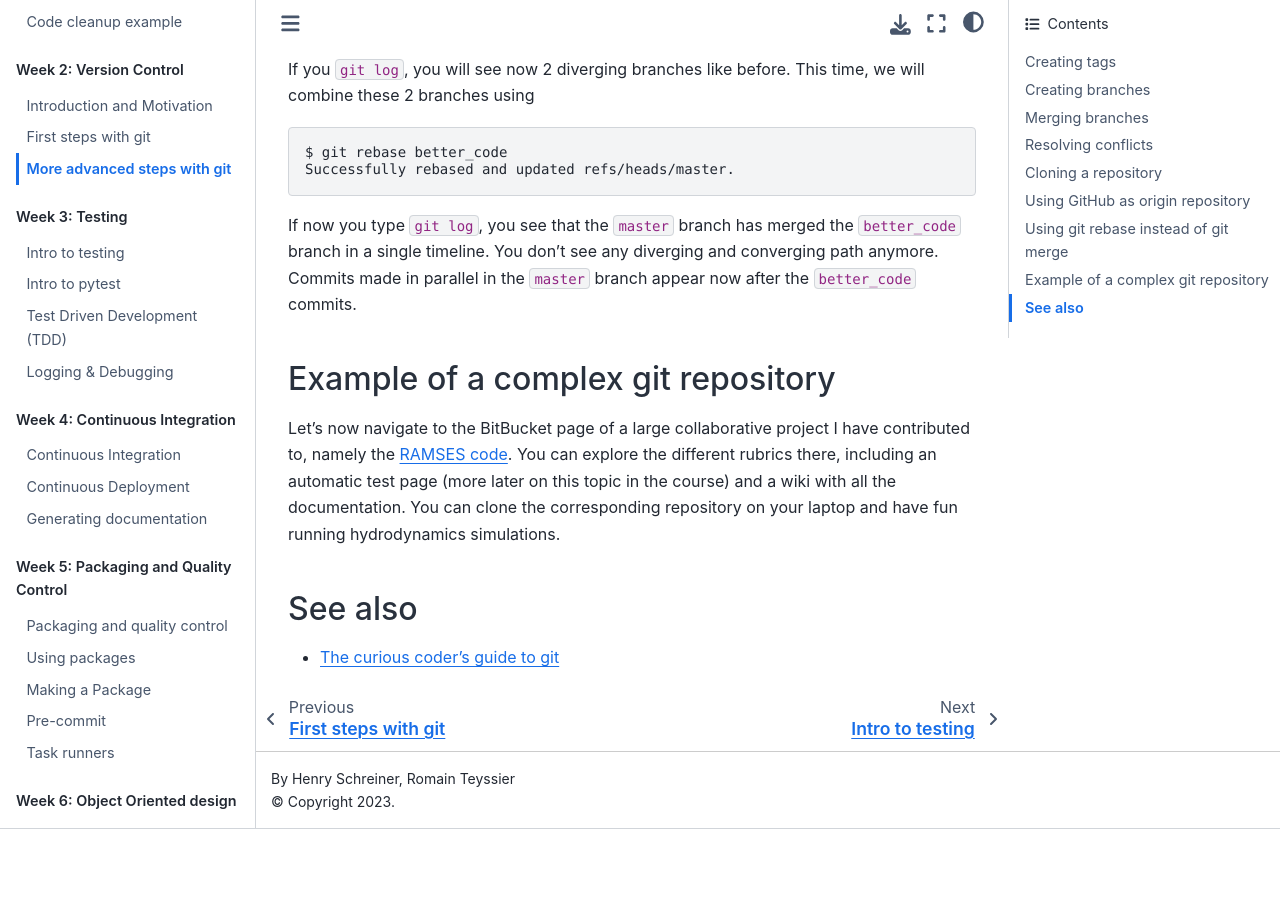
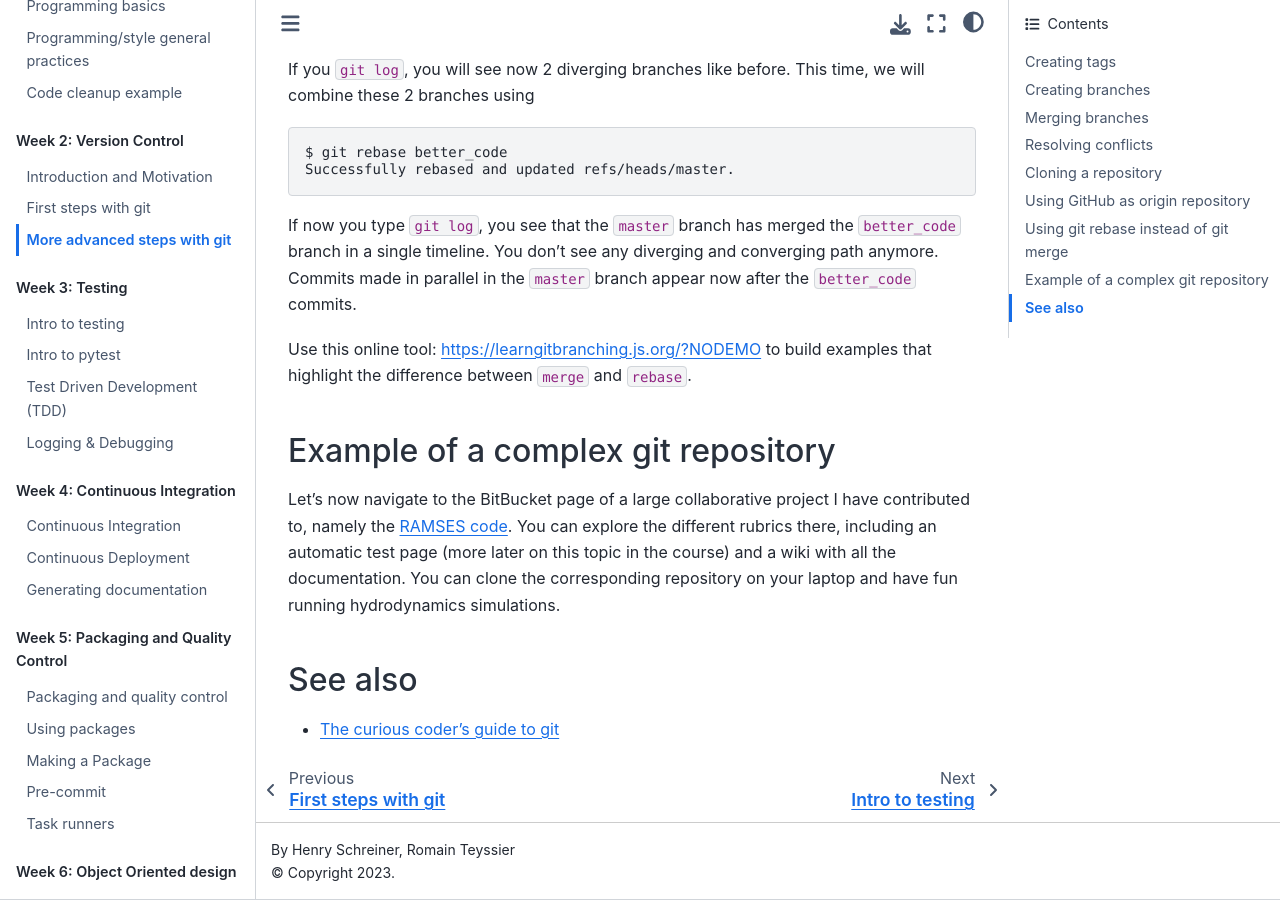
Before and after one commit to se-for-sci/se-for-sci.github.io, a Jupyter Book: the page built from content/week02/advanced_steps.md, in a window 1280 px wide and 900 px high, scrolled down 11203 px. Built offline with Jupyter Book 1.0.4 settings and Sphinx 7.4.7 and the Sphinx Book theme 1.1.4, drawn with Linux system fonts in a browser that asks for light colours; before the commit the page ends 12032 px from its top, so only the background shows below that.

Commit message:
Add a section on rebase.

```diff
--- a/content/week02/advanced_steps.md
+++ b/content/week02/advanced_steps.md
@@ -585,6 +585,8 @@
 in a single timeline. You don't see any diverging and converging path anymore.
 Commits made in parallel in the `master` branch appear now after the `better_code` commits.
 
+Use this online tool: https://learngitbranching.js.org/?NODEMO to build examples that highlight the difference between `merge` and `rebase`.
+
 ## Example of a complex git repository
 
 Let's now navigate to the BitBucket page of a large collaborative project I
```
